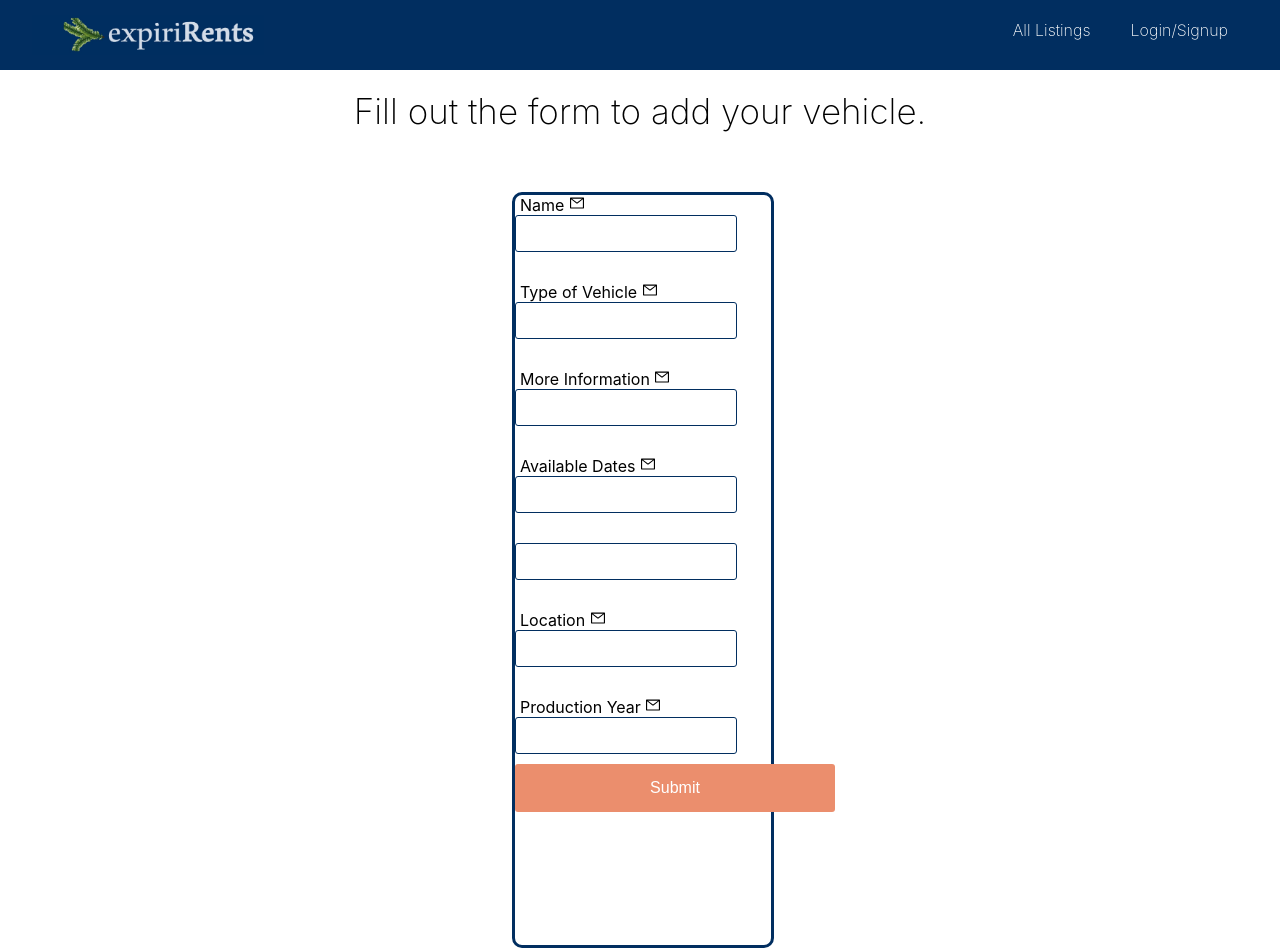
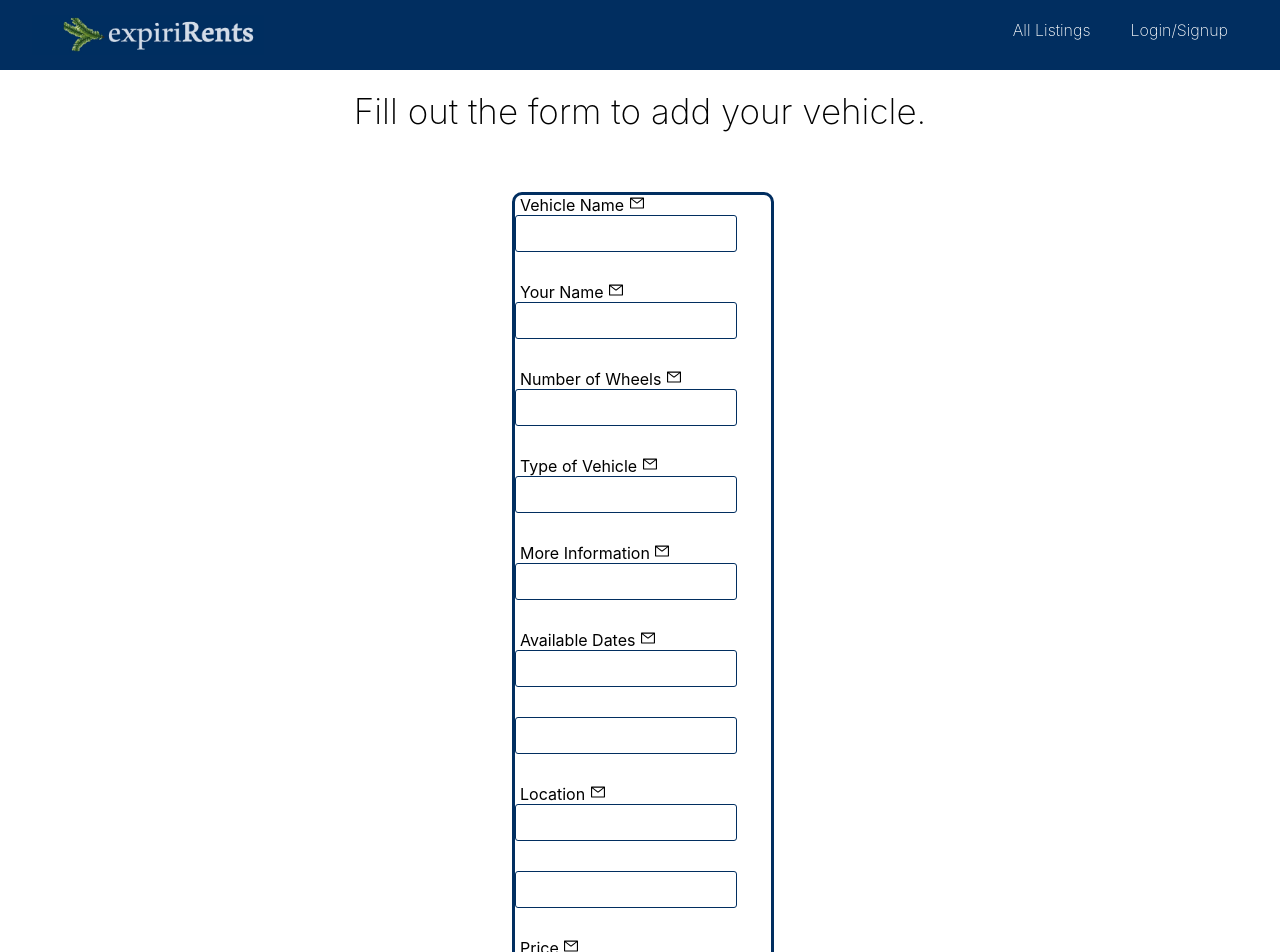
Before and after one commit to IsabelGlasbrenner/expirirents-v1.1, a React (Create React App) app: page /add-listing in a window 1280 px wide. Shown: the top 952 px of the page. Built offline with nearby package versions, Linux system fonts and the light colour scheme; no server answers.

Commit message:
Added page but its not adding listings

```diff
--- a/src/add-listing.js
+++ b/src/add-listing.js
@@ -2,7 +2,6 @@ import React from 'react';
 import './css/add-listings.css';
 import Footer from './components/footer.js';
 import Header from './components/header.js';
-import Dropdown from 'react-dropdown';
 import Form from 'react-bootstrap/Form';
 import { BrowserRouter as Router, Route, Link } from "react-router-dom";
 import { Container, Row, Col } from 'react-grid-system';
@@ -14,59 +13,124 @@ import { FiLock } from "react-icons/fi";
 
 
 const initialState = {
-	data: [],
-	fData: []
+	email: "",
+	vehiclename: "",
+	description: "",
+	owner: "",
+	numWheels: "",
+	location: "USA",
+	age: null,
+	price: "",
+	pickup: false,
+	rating: 5,
+	vehicletype: "",
+	startDate: "",
+	endDate: "",
+	city: "",
+	state: "",
 }
 
 class AddListing extends React.Component {
-	optType = ["", "ATV", "RV", "Boat"];
-
 	constructor(props) {
 		super(props);
+
+		//GET RID OF THIS ************************************
+
+		initialState.email = "isabel.glasbrenner@gmail.com";
 		this.state = initialState;
 	}
 
-	componentDidMount() {
-		fetch("http://18.224.3.21/user/showListing", {
+	addListing = async event => {
+		console.log("Add listing");
+		event.preventDefault();
+
+		if (this.state.email === "" ||
+			this.state.vehiclename === "" ||
+			this.state.description === "" ||
+			this.state.owner === "" ||
+			this.state.numWheels === "" ||
+			this.state.age === null ||
+			this.state.price === "" ||
+			this.state.rating === null ||
+			this.state.vehicletype === "" ||
+			this.state.startDate === "" ||
+			this.state.endDate === "" ||
+			this.state.city === "" ||
+			this.state.state === ""
+		)
+			alert("Enter all of the required data");
+		fetch("http://18.224.3.21/user/addListing", {
 			method: "post",
 			headers: {
 				"Content-Type": "application/json",
 				"Accept": "application/json"
-			}
+			},
+			body: JSON.stringify({
+				email: "isabel.glasbrenner@gmail.com",
+				vehiclename: this.state.vehiclename,
+				description: this.state.description,
+				owner: this.state.owner,
+				numWheels: this.state.numWheels,
+				age: this.state.age,
+				price: this.state.price,
+				rating: this.state.rating,
+				vehicletype: this.state.vehicletype,
+				availabledate: [this.state.startDate, this.state.endDate],
+				city: this.state.city,
+				state: this.state.state,
+			})
 		})
 			.then(res => res.json())
 			.then(data => {
-				console.log(data);
-				this.setState({ data: data });
-				this.setState({ fData: data });
-			})
+				console.log("Returned Data: " + data);
+			});
 	}
 
-	handleChange = val => (event) => {
-		if (val == 'f1') {
-			this.setState({ fData: this.filterData(this.state.data, event.target.value) })
-		} else if (val == 'f2') {
-
-		} else {
-
-		}
-	}
+	handleChange = async event => {
+		console.log("handle change called /n");
+		const { name, value } = event.target;
+		await this.setState({ [name]: value });
+	};
 
 	render() {
 		return (
 			<div className="parent">
 				<Header />
 				<Col>
-					<Form onSubmit={this.handleLogin}>
+					<Form onSubmit={this.addListing}>
 						<p className="form-title">Fill out the form to add your vehicle.</p>
 						<Form.Group className="formgroup">
 							<Col className="field">
 								<Row>
-									<Form.Label className="field-labels">Name    <AiOutlineMail /></Form.Label>
+									<Form.Label className="field-labels">Vehicle Name    <AiOutlineMail /></Form.Label>
 								</Row>
 								<Form.Control
-									type="title"
-									name="title"
+									type="vehiclename"
+									name="vehiclename"
+									onChange={this.handleChange}
+									className="input-fields"
+									required
+								/>
+							</Col>
+							<Col className="field">
+								<Row>
+									<Form.Label className="field-labels">Your Name    <AiOutlineMail /></Form.Label>
+								</Row>
+								<Form.Control
+									type="owner"
+									name="owner"
+									onChange={this.handleChange}
+									className="input-fields"
+									required
+								/>
+							</Col>
+							<Col className="field">
+								<Row>
+									<Form.Label className="field-labels">Number of Wheels    <AiOutlineMail /></Form.Label>
+								</Row>
+								<Form.Control
+									type="numWheels"
+									name="numWheels"
 									onChange={this.handleChange}
 									className="input-fields"
 									required
@@ -77,8 +141,8 @@ class AddListing extends React.Component {
 									<Form.Label className="field-labels">Type of Vehicle    <AiOutlineMail /></Form.Label>
 								</Row>
 								<Form.Control
-									type="email"
-									name="email"
+									type="vehicletype"
+									name="vehicletype"
 									onChange={this.handleChange}
 									className="input-fields"
 									required
@@ -89,8 +153,8 @@ class AddListing extends React.Component {
 									<Form.Label className="field-labels">More Information    <AiOutlineMail /></Form.Label>
 								</Row>
 								<Form.Control
-									type="email"
-									name="email"
+									type="description"
+									name="description"
 									onChange={this.handleChange}
 									className="input-fields"
 									required
@@ -101,15 +165,15 @@ class AddListing extends React.Component {
 									<Form.Label className="field-labels">Available Dates    <AiOutlineMail /></Form.Label>
 								</Row>
 								<Form.Control
-									type="email"
-									name="email"
+									type="startDate"
+									name="startDate"
 									onChange={this.handleChange}
 									className="input-fields"
 									required
 								/>
 								<Form.Control
-									type="email"
-									name="email"
+									type="endDate"
+									name="endDate"
 									onChange={this.handleChange}
 									className="input-fields"
 									required
@@ -120,10 +184,29 @@ class AddListing extends React.Component {
 									<Form.Label className="field-labels">Location    <AiOutlineMail /></Form.Label>
 								</Row>
 								<Form.Control
-									type="email"
-									name="email"
+									type="city"
+									name="city"
 									onChange={this.handleChange}
 									className="input-fields"
+									required
+								/>
+								<Form.Control
+									type="state"
+									name="state"
+									onChange={this.handleChange}
+									className="input-fields"
+									required
+								/>
+							</Col>
+							<Col className="field">
+								<Row>
+									<Form.Label className="field-labels">Price    <AiOutlineMail /></Form.Label>
+								</Row>
+								<Form.Control
+									type="price"
+									name="price"
+									onChange={this.handleChange}
+									className="production-year"
 									required
 								/>
 							</Col>
@@ -132,15 +215,15 @@ class AddListing extends React.Component {
 									<Form.Label className="field-labels">Production Year    <AiOutlineMail /></Form.Label>
 								</Row>
 								<Form.Control
-									type="email"
-									name="email"
+									type="age"
+									name="age"
 									onChange={this.handleChange}
 									className="production-year"
 									required
 								/>
 							</Col>
 							<Col className="field">
-								<Button className="form-submit" onClick={this.handleLogin}>
+								<Button className="form-submit" onClick={this.addListing}>
 									Submit
 							</Button>
 							</Col>
--- a/src/listings.js
+++ b/src/listings.js
@@ -77,7 +77,7 @@ class Listings extends React.Component {
 				<div className="page">
 					<div className="filters">
 						<select className="form-control" name="" id="" onChange={this.handleChange("f1")}>
-							<option value="" selected=""></option>
+							<option value=""></option>
 							<option value="off roader">off roader</option>
 							<option value="RV">RV</option>
 							<option value="Boat">Boat</option>
```
